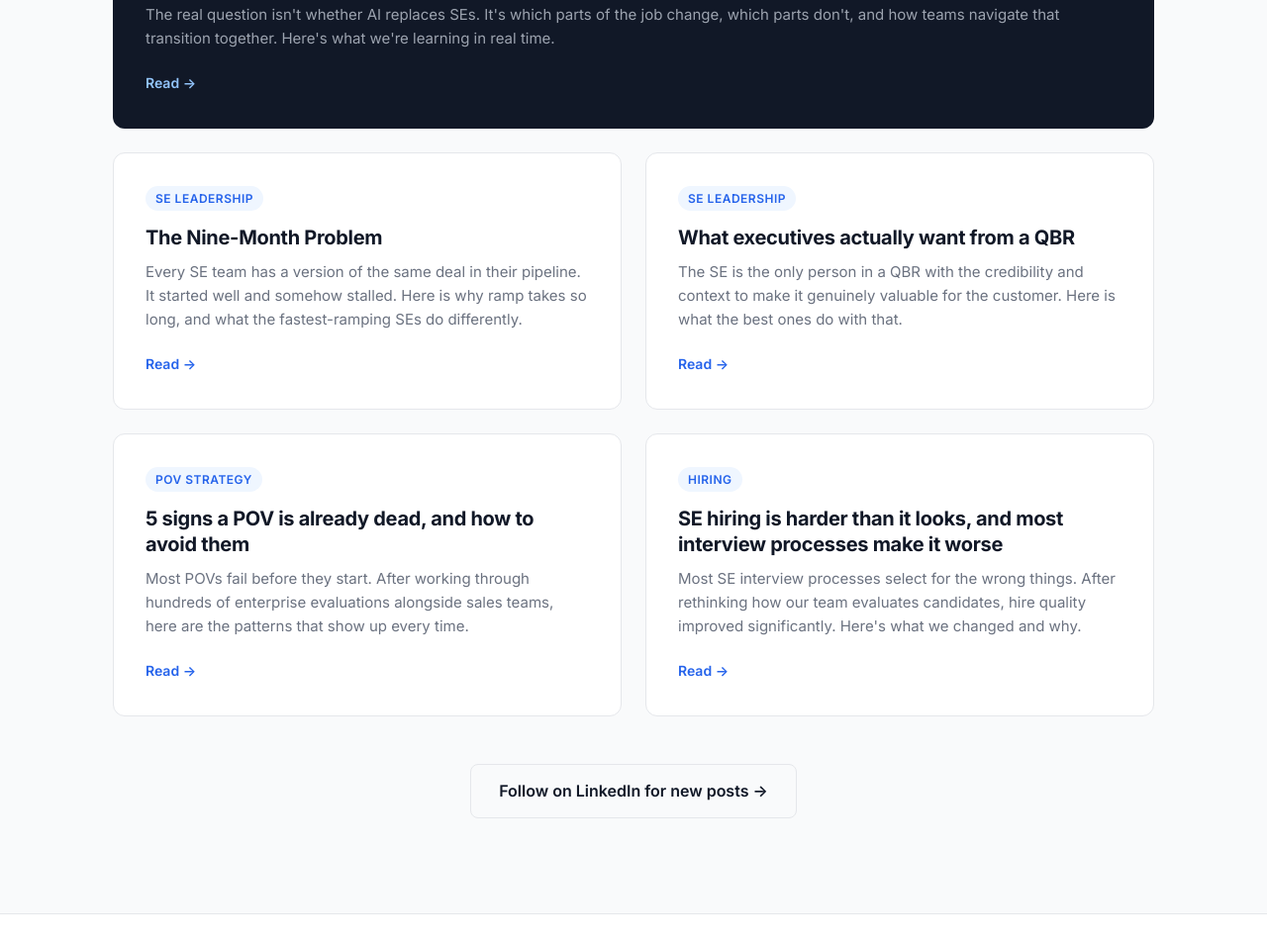
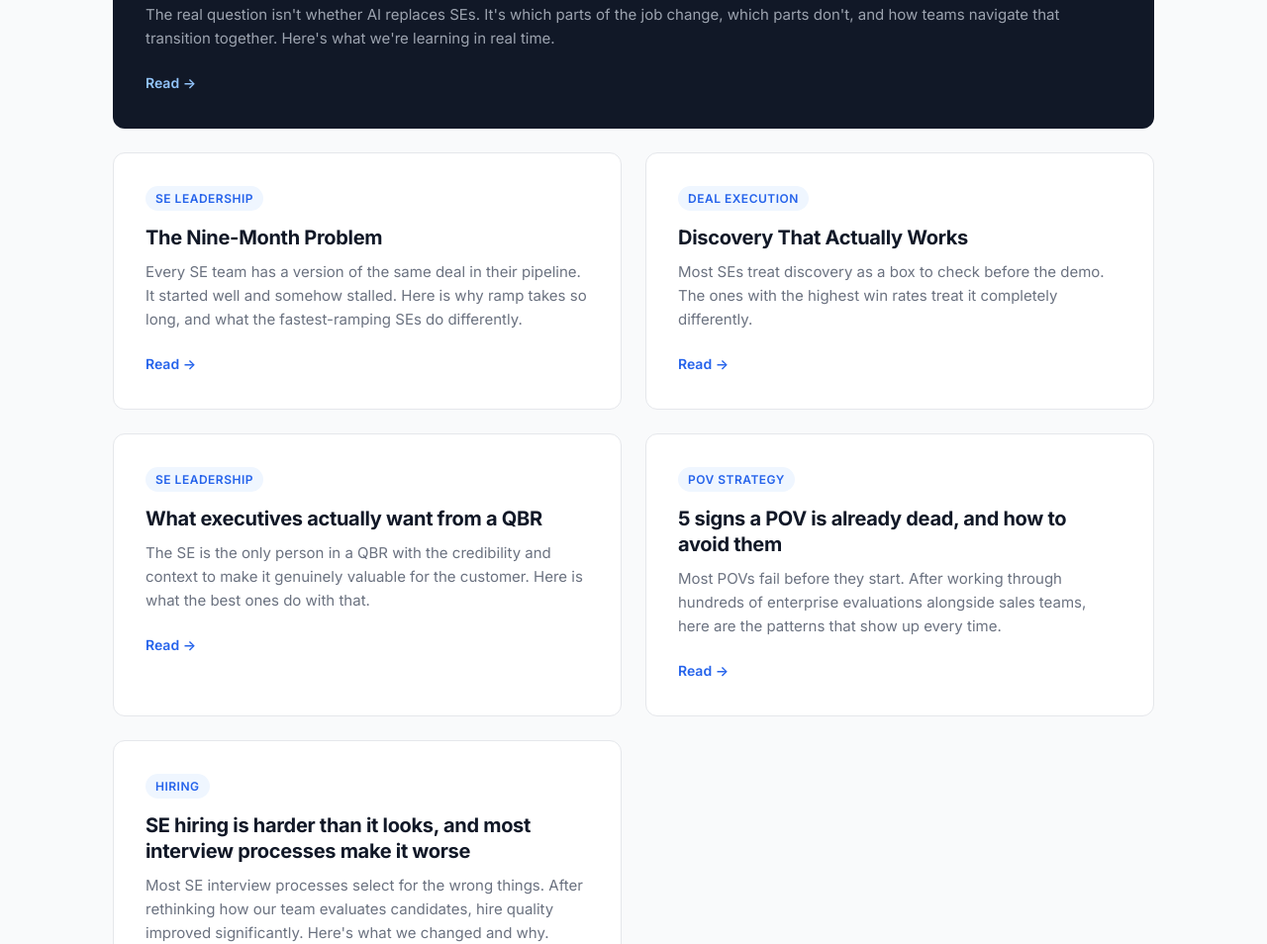
Before and after one commit to JasonJLanders/jasonlanders-com, a website: page index.html in a window 1280 px wide. Shown: the part 1677-2631 px from the top of the page at 99% size. Drawn offline with Linux system fonts and the light colour scheme.

Commit message:
Publish Discovery That Actually Works to homepage

```diff
--- a/index.html
+++ b/index.html
@@ -141,6 +141,15 @@
             Every SE team has a version of the same deal in their pipeline. It started well and somehow stalled. Here is why ramp takes so long, and what the fastest-ramping SEs do differently.
           </p>
           <a href="/articles/the-nine-month-problem" class="post-read">Read &rarr;</a>
+        </article>
+
+        <article class="post-card">
+          <div class="post-tag">Deal Execution</div>
+          <h3><a href="/articles/discovery-that-actually-works">Discovery That Actually Works</a></h3>
+          <p>
+            Most SEs treat discovery as a box to check before the demo. The ones with the highest win rates treat it completely differently.
+          </p>
+          <a href="/articles/discovery-that-actually-works" class="post-read">Read &rarr;</a>
         </article>
 
         <article class="post-card">
```
